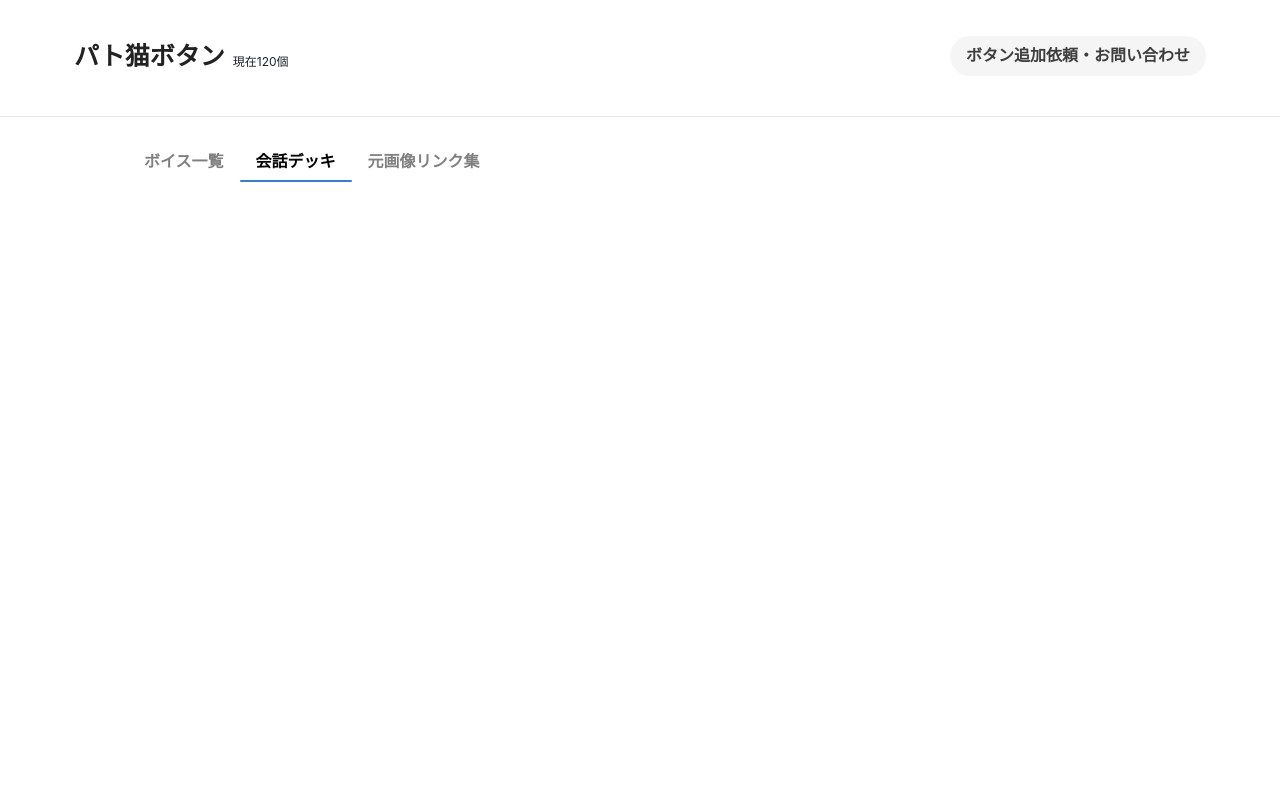
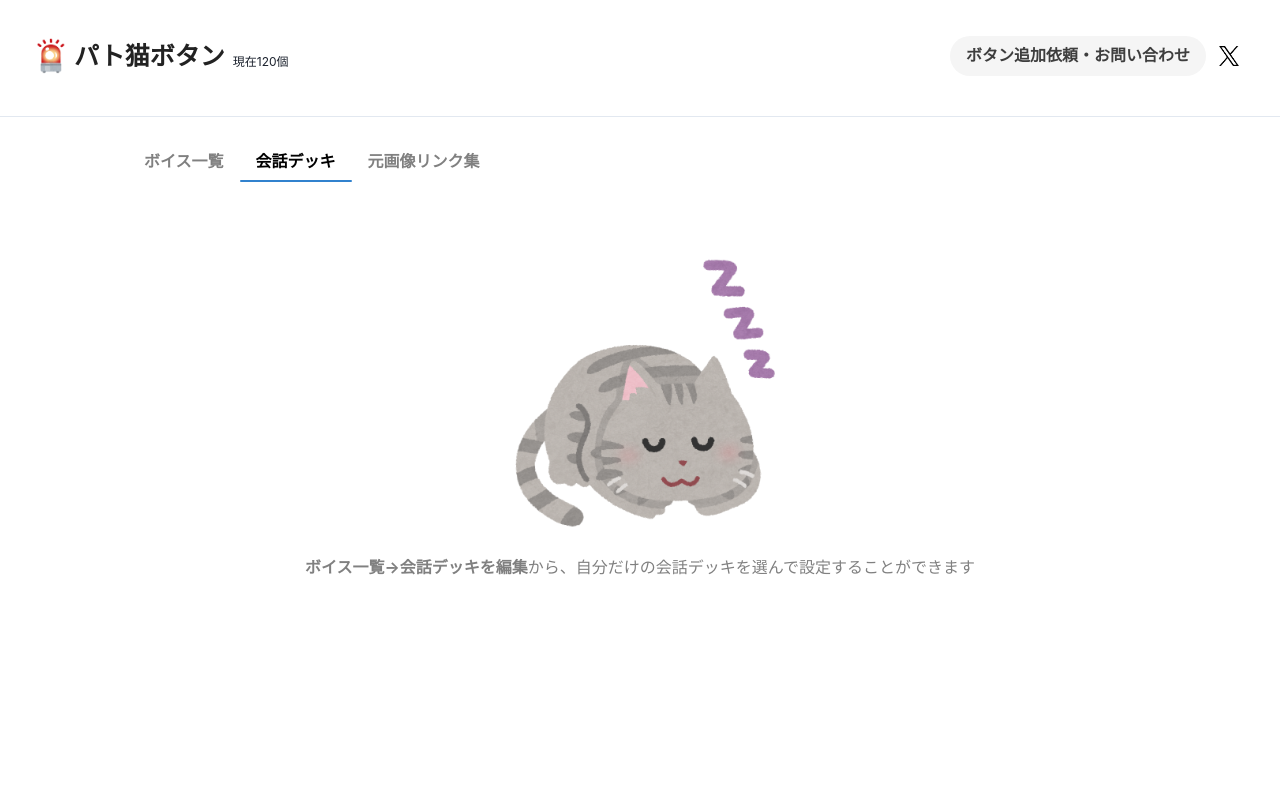
Before and after one commit to NoritakaIkeda/VoiseLibrary, a React (Vite) app: page / in a window 1280 px wide. Both pictures are taken after a click on the tab "会話デッキ". Shown: the top 800 px of the page. Built offline with nearby package versions, Linux system fonts and the light colour scheme.

Commit message:
fix: 選択を促す文言を追加

```diff
--- a/src/feature/CustomButtonList/CustomButtonList.tsx
+++ b/src/feature/CustomButtonList/CustomButtonList.tsx
@@ -1,4 +1,4 @@
-import { Grid, GridItem } from "@chakra-ui/react";
+import { Box, Grid, GridItem, Image, Text } from "@chakra-ui/react";
 import { VoiceButton } from "../VoiceButton";
 import { useEffect, useState } from "react";
 
@@ -24,10 +24,33 @@ export const CustomButtonList = ({ isActive }: Props) => {
   }, [isActive]);
 
   if (storedItems.length === 0) {
-    return null;
+    return (
+      <Box
+        display="flex"
+        flexDirection="column"
+        alignItems="center"
+        justifyContent="center"
+        p="50px"
+      >
+        <Image
+          src={"/sleep_animal_cat.png"}
+          alt={"twitter"}
+          w={"300px"}
+          opacity={"80%"}
+        />
+        <Text textAlign="center" mt={2} color={"gray"}>
+          <Text as="span" fontWeight="bold">
+            ボイス一覧→会話デッキを編集
+          </Text>
+          から、自分だけの会話デッキを選んで設定することができます
+        </Text>
+      </Box>
+    );
   }
 
   return (
+    <>
+      <></>
       <Grid
         templateColumns={{ base: "repeat(3, 1fr)", md: "repeat(7, 1fr)" }}
         gap={6}
@@ -41,5 +64,6 @@ export const CustomButtonList = ({ isActive }: Props) => {
           </GridItem>
         ))}
       </Grid>
+    </>
   );
 };
```
Also changed, not shown: public/sleep_animal_cat.png (added). Lines whose indentation alone changed are shown as unchanged.
